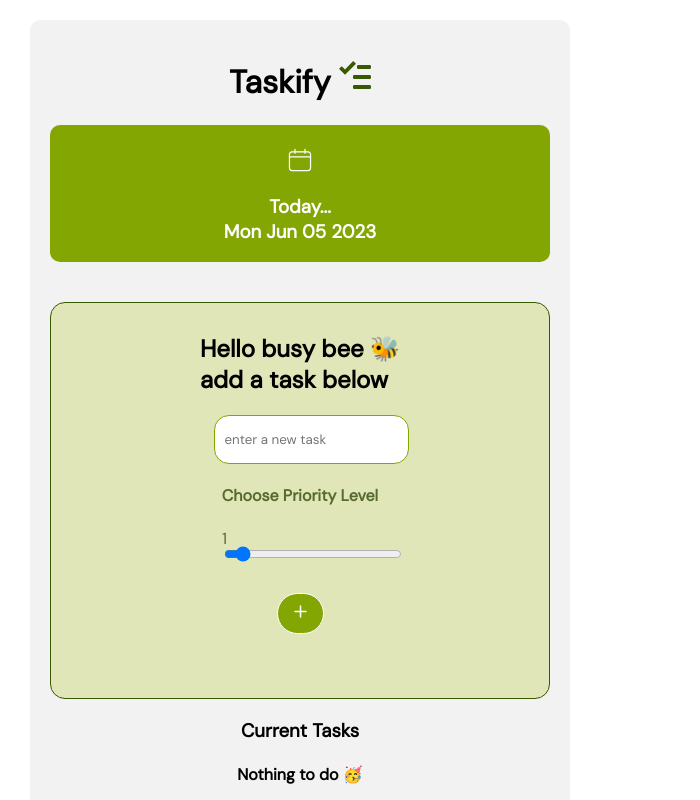
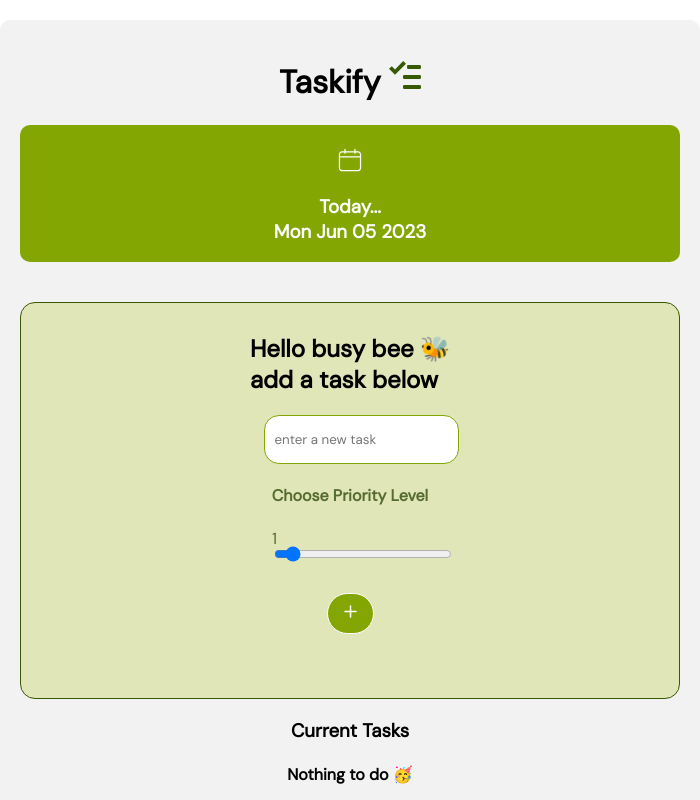
Before and after one commit to Anahisv23/Todo-List, a React (Create React App) app: page / in a window 600 px wide. Shown: the top 800 px of the page, 700 px wide, since content can reach past the window. Built offline with nearby package versions, Linux system fonts and the light colour scheme.

Commit message:
fixed responsiveness on big screens

```diff
--- a/src/index.css
+++ b/src/index.css
@@ -15,15 +15,16 @@ code {
     monospace;
 }
 
+/* desktop screen */
 @media screen and (min-width: 600px) {
   .toDo {
     background-color: #f2f2f2;
-    margin: 0px 300px 0px 300px;
+    margin: auto;
+    width: 700px;
     padding-top: 20px;
     padding-bottom: 30px;
     border-radius: 10px;
     font-family: "DM Sans", sans-serif;
-    /* border: 1px solid black; */
     color: black;
   }
 
@@ -89,7 +90,7 @@ code {
     text-align: center;
     border: 1px solid #83a603;
     border-radius: 10px;
-    margin: 0px 100px 20px 100px;
+    margin: 0px 100px 0px 100px;
     display: flex;
     flex-direction: row;
     justify-content: center;
@@ -173,7 +174,8 @@ button:hover {
 @media screen and (max-width: 600px) {
   .toDo {
     background-color: #f2f2f2;
-    margin: 0px 30px 0px 30px;
+    /* margin: 0px 30px 0px 30px; */
+    margin: auto;
     padding-top: 20px;
     padding-bottom: 30px;
     border-radius: 10px;
```
